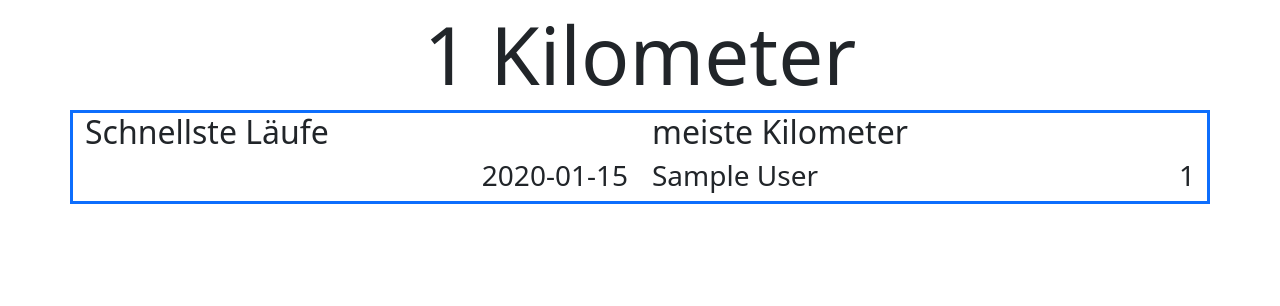
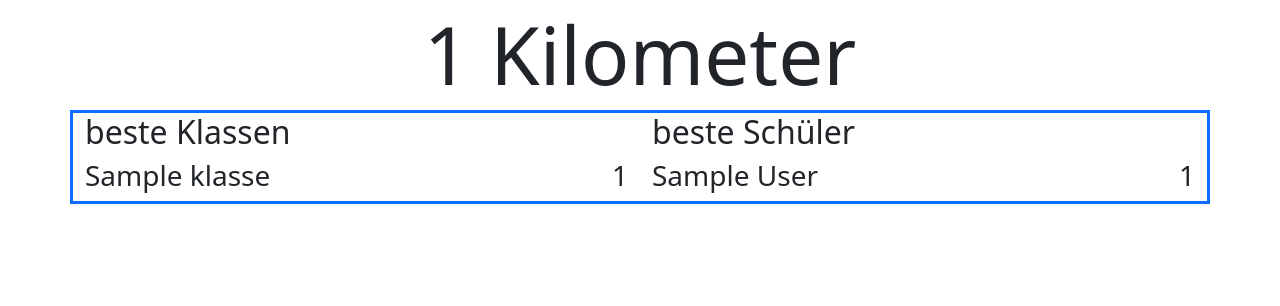
Before and after one commit to L-S-2020/sponsorenlauf_server, a Django app: template verwaltung/templates/leaderboard.html in a window 1280 px wide. Shown: the part 132-438 px from the top of the page. Run offline with Django 4.2, Linux system fonts and the light colour scheme; the template is opened without the code that fills it: values that come from a table or form of the project are taken from there, others are empty; tables that the repository leaves empty hold one stand-in row (values such as "Sample post"); some libraries are stand-ins or nearby versions.

Commit message:
Leaderboard verändert, jetzt beste Schüler +  Klassen

```diff
--- a/verwaltung/models.py
+++ b/verwaltung/models.py
@@ -14,7 +14,7 @@ class Student(models.Model):
         return self.code
 
 class Klasse(models.Model):
-    name = models.CharField(max_length=200)
+    name = models.CharField(max_length=4)
     kilometer = models.IntegerField(default=0)
 
     def __str__(self):
--- a/verwaltung/templates/leaderboard.html
+++ b/verwaltung/templates/leaderboard.html
@@ -21,20 +21,20 @@
     <div class="container" style="position: relative;display: block;border-style: solid;border-color: var(--bs-blue);">
         <div class="row">
             <div class="col-md-6">
-                <h2>Schnellste Läufe</h2>
-                {% for lauf in lauf %}
+                <h2>beste Klassen</h2>
+                {% for Klasse in klassen %}
                 <div class="row">
                     <div class="col-auto">
-                        <h3>{{ lauf.student.name }}</h3>
+                        <h3>{{ klasse.name }}</h3>
                     </div>
                     <div class="col" style="border-width: 0px;border-color: rgb(0,0,0);">
-                        <h3 style="text-align: right;">{{ lauf.time }}</h3>
+                        <h3 style="text-align: right;">{{ klasse.kilometer }}</h3>
                     </div>
                 </div>
                 {% endfor %}
             </div>
             <div class="col-md-6">
-                <h2>meiste Kilometer</h2>
+                <h2>beste Schüler</h2>
                 {% for student in meiste_kilometer %}
                 <div class="row">
                     <div class="col-auto">
```
Also changed, not shown: verwaltung/views.py (+4 -3 lines).
